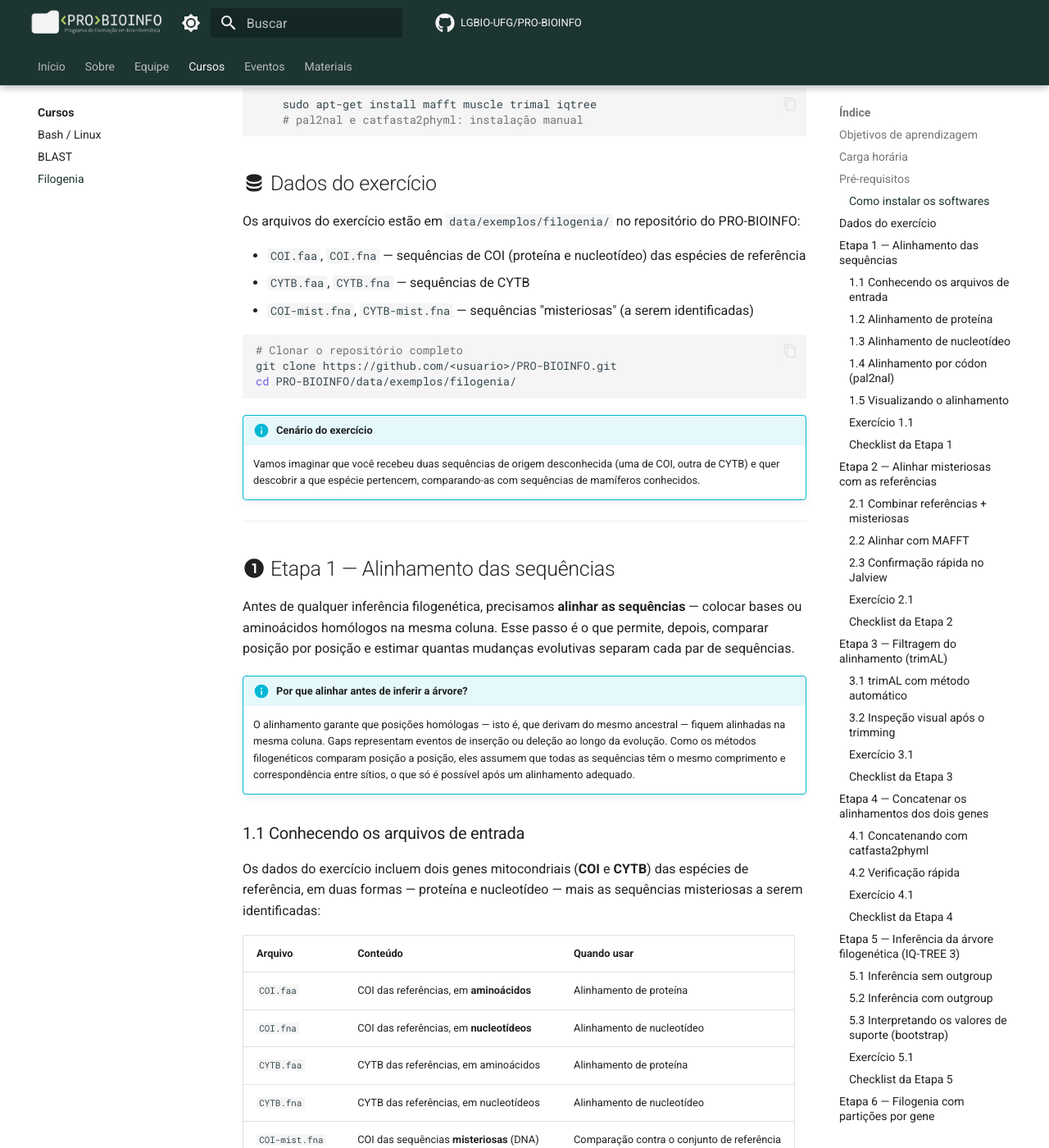
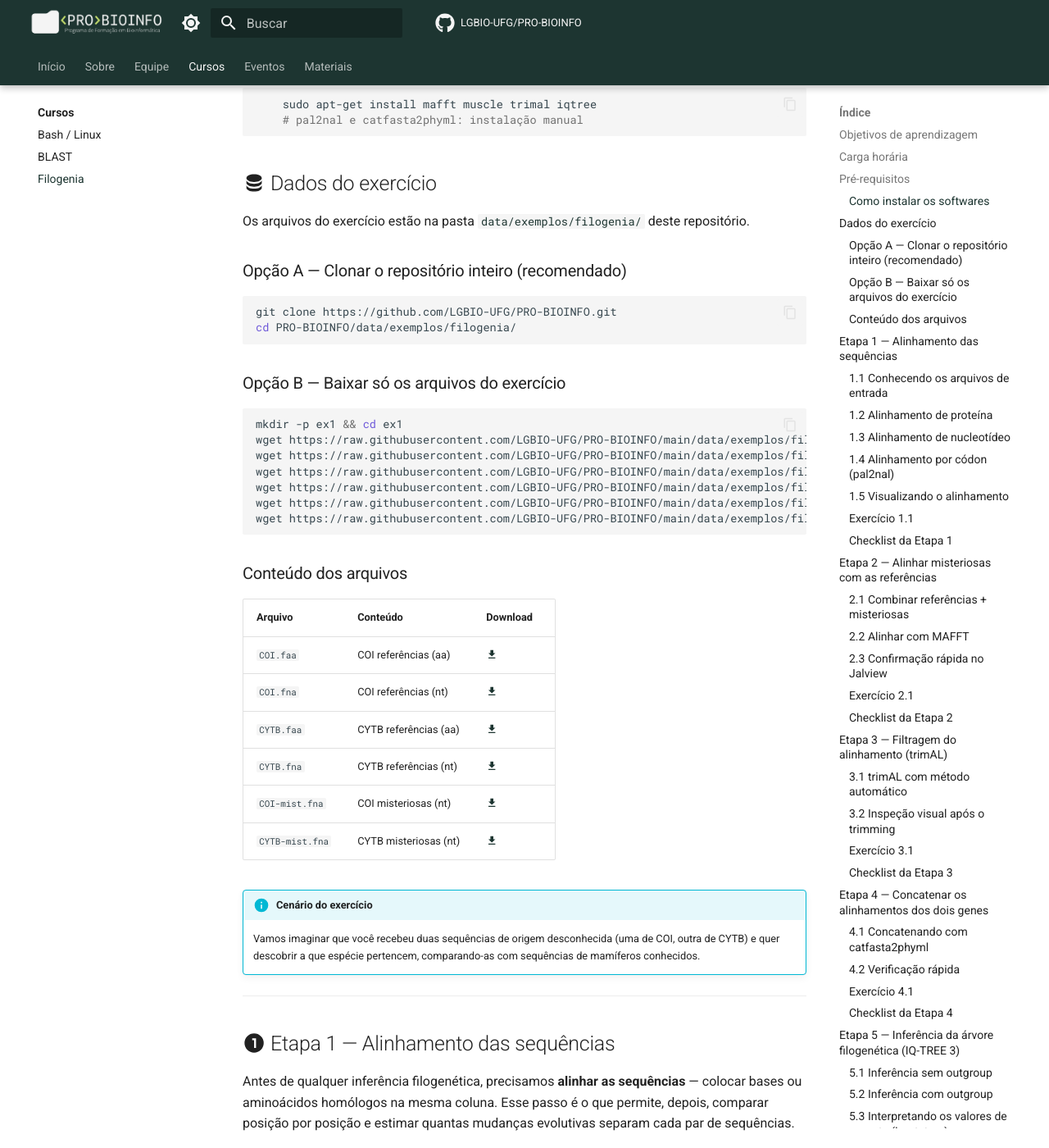
Before and after one commit to LGBIO-UFG/PRO-BIOINFO, an MkDocs documentation site: the page built from docs/cursos/filogenia/index.md, in a window 1280 px wide and 1400 px high, scrolled down 1451 px. Shown: the whole window at 82% size. Built offline with MkDocs 1.6.1 and Material for MkDocs 9.7.7, drawn with Linux system fonts in a browser that asks for light colours; comment, search, counter and statistics services are not loaded.

Commit message:
docs: link de download dos FASTA na seção de dados

````diff
--- a/docs/cursos/filogenia/index.md
+++ b/docs/cursos/filogenia/index.md
@@ -47,20 +47,41 @@ Ao final deste tutorial, você será capaz de:
 
 ## :material-database: Dados do exercício
 
-Os arquivos do exercício estão em `data/exemplos/filogenia/` no repositório do PRO-BIOINFO:
+Os arquivos do exercício estão na pasta [`data/exemplos/filogenia/`](https://github.com/LGBIO-UFG/PRO-BIOINFO/tree/main/data/exemplos/filogenia) deste repositório.
 
-- `COI.faa`, `COI.fna` — sequências de COI (proteína e nucleotídeo) das espécies de referência
-- `CYTB.faa`, `CYTB.fna` — sequências de CYTB
-- `COI-mist.fna`, `CYTB-mist.fna` — sequências "misteriosas" (a serem identificadas)
+### Opção A — Clonar o repositório inteiro (recomendado)
 
 ```bash
-# Clonar o repositório completo
-git clone https://github.com/<usuario>/PRO-BIOINFO.git
+git clone https://github.com/LGBIO-UFG/PRO-BIOINFO.git
 cd PRO-BIOINFO/data/exemplos/filogenia/
 ```
 
+### Opção B — Baixar só os arquivos do exercício
+
+```bash
+mkdir -p ex1 && cd ex1
+wget https://raw.githubusercontent.com/LGBIO-UFG/PRO-BIOINFO/main/data/exemplos/filogenia/COI.faa
+wget https://raw.githubusercontent.com/LGBIO-UFG/PRO-BIOINFO/main/data/exemplos/filogenia/COI.fna
+wget https://raw.githubusercontent.com/LGBIO-UFG/PRO-BIOINFO/main/data/exemplos/filogenia/CYTB.faa
+wget https://raw.githubusercontent.com/LGBIO-UFG/PRO-BIOINFO/main/data/exemplos/filogenia/CYTB.fna
+wget https://raw.githubusercontent.com/LGBIO-UFG/PRO-BIOINFO/main/data/exemplos/filogenia/COI-mist.fna
+wget https://raw.githubusercontent.com/LGBIO-UFG/PRO-BIOINFO/main/data/exemplos/filogenia/CYTB-mist.fna
+```
+
+### Conteúdo dos arquivos
+
+| Arquivo | Conteúdo | Download |
+| ------- | -------- | -------- |
+| `COI.faa`         | COI referências (aa)        | [:material-download:](https://raw.githubusercontent.com/LGBIO-UFG/PRO-BIOINFO/main/data/exemplos/filogenia/COI.faa) |
+| `COI.fna`         | COI referências (nt)        | [:material-download:](https://raw.githubusercontent.com/LGBIO-UFG/PRO-BIOINFO/main/data/exemplos/filogenia/COI.fna) |
+| `CYTB.faa`        | CYTB referências (aa)       | [:material-download:](https://raw.githubusercontent.com/LGBIO-UFG/PRO-BIOINFO/main/data/exemplos/filogenia/CYTB.faa) |
+| `CYTB.fna`        | CYTB referências (nt)       | [:material-download:](https://raw.githubusercontent.com/LGBIO-UFG/PRO-BIOINFO/main/data/exemplos/filogenia/CYTB.fna) |
+| `COI-mist.fna`    | COI misteriosas (nt)        | [:material-download:](https://raw.githubusercontent.com/LGBIO-UFG/PRO-BIOINFO/main/data/exemplos/filogenia/COI-mist.fna) |
+| `CYTB-mist.fna`   | CYTB misteriosas (nt)       | [:material-download:](https://raw.githubusercontent.com/LGBIO-UFG/PRO-BIOINFO/main/data/exemplos/filogenia/CYTB-mist.fna) |
+
 !!! info "Cenário do exercício"
     Vamos imaginar que você recebeu duas sequências de origem desconhecida (uma de COI, outra de CYTB) e quer descobrir a que espécie pertencem, comparando-as com sequências de mamíferos conhecidos.
+
 
 ---
 
````
